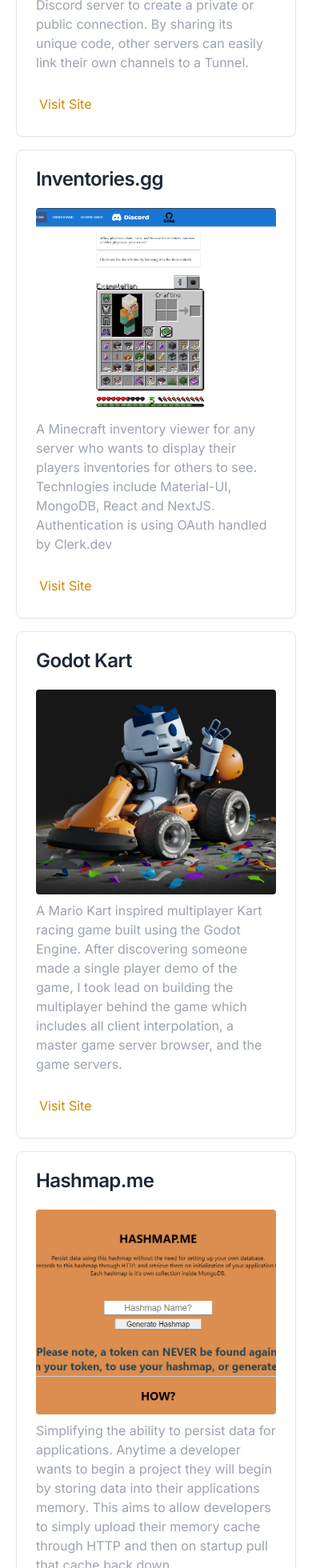
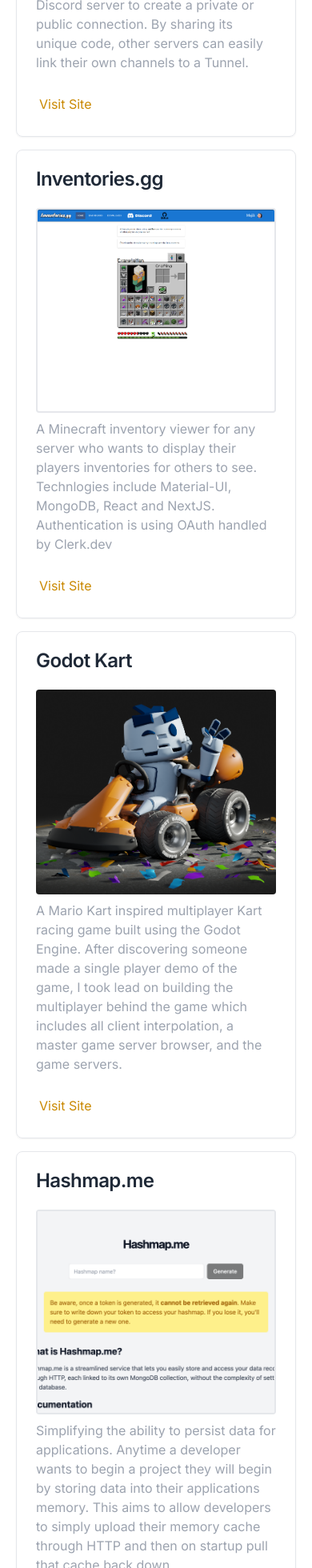
Before and after one commit to chasem-dev/chasem.dev, a Next.js app: page / in a window 390 px wide. Shown: the part 4836-6796 px from the top of the page at 80% size. Built offline with nearby package versions, Linux system fonts and the light colour scheme; no server answers.

Commit message:
Updated hashmap.me photo, increased width of portfolio

```diff
--- a/components/component/main-page.tsx
+++ b/components/component/main-page.tsx
@@ -16,7 +16,7 @@
 
 export function MainPage() {
   return (
-    <div key="1" className="bg-white text-gray-800 rounded lg:w-3/4">
+    <div key="1" className="bg-white text-gray-800 rounded lg:w-4/5">
       <header className="flex justify-between items-center py-6 px-10 border-b">
         <div className="space-x-4 hidden sm:hidden md:flex lg:flex">
           <Link href={"https://github.com/Xwaffle1/"}>
@@ -255,9 +255,9 @@
         </section>
         <h2 className="text-2xl font-bold text-gray-800 mb-4">Projects</h2>
         <section className="mt-10 flex flex-row justify-center w-full" id="projects">
-          <div className="w-full sm:w-full md:w-full lg:w-3/4">
+          <div className="w-full">
             <div className="grid justify-center sm:grid-cols-1 lg:grid-cols-2 md:grid-cols-1 gap-4">
-            <Card>
+            <Card className="min">
                 <CardHeader>
                   <CardTitle className="p-0">Tunnels.gg</CardTitle>
                 </CardHeader>
@@ -292,12 +292,13 @@
                 <CardContent>
                   <img
                     alt="Project 1"
-                    className="w-full h-64 sm:h-64 md:h-96 lg:h-96 object-cover rounded"
+                    className="w-full h-64 sm:h-64 md:h-96 lg:h-96 border-2 border-gray-200 rounded"
                     height="200"
                     src="/inventories.png"
                     style={{
                       aspectRatio: "200/200",
-                      objectFit: "cover",
+                      objectPosition: 'top',
+                      objectFit: 'scale-down'
                     }}
                     width="200"
                   />
@@ -351,12 +352,12 @@
                 <CardContent>
                   <img
                     alt="Project 3"
-                    className="w-full h-64 sm:h-64 md:h-96 lg:h-96 object-cover rounded"
+                    className="w-full h-64 sm:h-64 md:h-96 lg:h-96 rounded border-2 border-gray-200"
                     height="200"
                     src="/hashmap.png"
                     style={{
                       aspectRatio: "200/200",
-                      objectFit: "cover",
+                      objectFit: 'cover',
                     }}
                     width="200"
                   />
@@ -379,12 +380,12 @@
                 <CardContent>
                   <img
                     alt="International Dog House"
-                    className="w-full h-64 sm:h-64 md:h-96 lg:h-96 object-cover rounded"
+                    className="w-full h-64 sm:h-64 md:h-96 lg:h-96 border-2 border-gray-200 rounded"
                     height="200"
                     src="/doghouse.png"
                     style={{
                       aspectRatio: "200/200",
-                      objectFit: "cover",
+                      objectFit: "scale-down",
                     }}
                     width="200"
                   />
```
Also changed, not shown: public/hashmap.png, public/hashmap_old.png (added).
